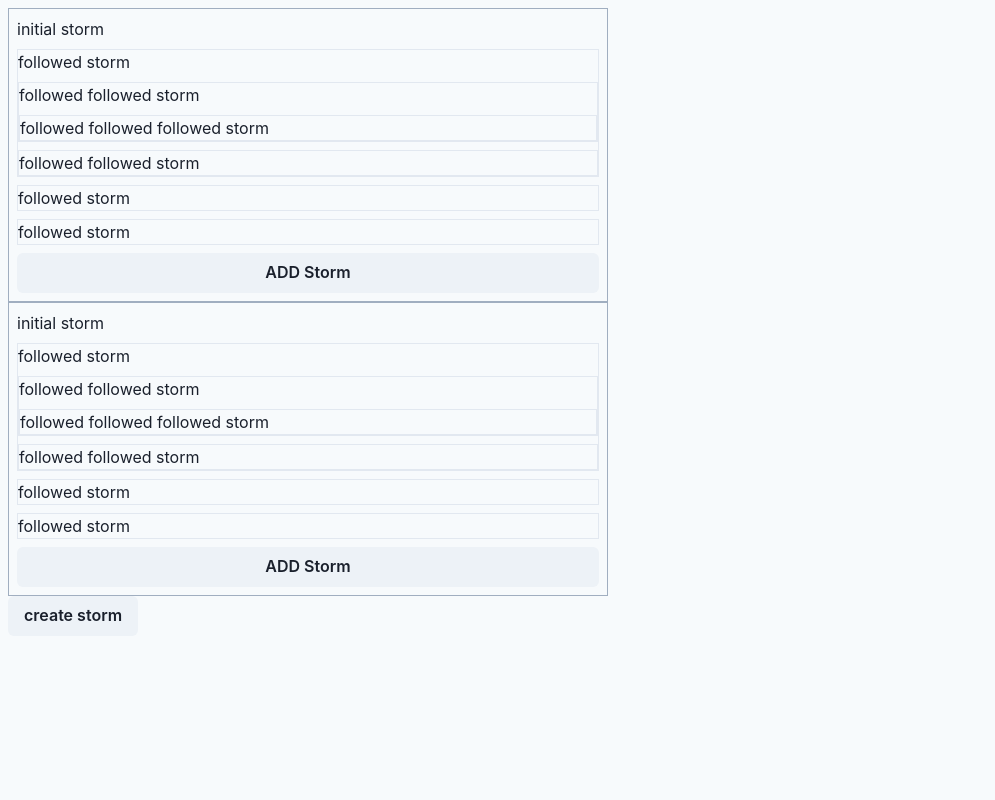
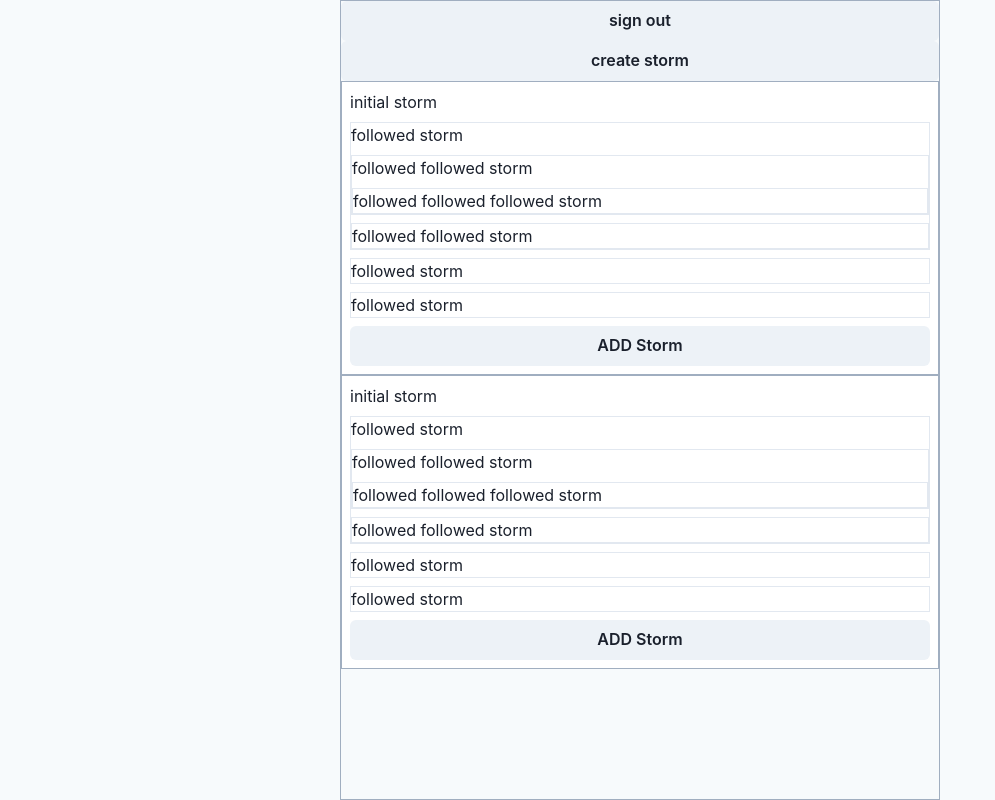
Before and after one commit to reactboy/stormflow, a Next.js app: page /dashboard in a window 1280 px wide. Shown: the whole page, without its empty margins (0-995 px from the left). Built offline with nearby package versions, Linux system fonts and the light colour scheme.

Commit message:
add: add signin/out and adjust layout of dashboard page

```diff
--- a/src/components/common/Layout/index.tsx
+++ b/src/components/common/Layout/index.tsx
@@ -11,7 +11,7 @@ export const Layout: React.FC<Props> = (props) => {
   return (
     <Flex minH="100vh" w="100%" maxW="1440px" direction="column" bg="gray.50">
       {Header && <Header />}
-      <Box flex="1" position="relative" p="8px">
+      <Box flex="1" position="relative">
         {children}
       </Box>
       {Footer && <Footer />}
--- a/src/components/shells/Dashboard/components/TweetStormBox/index.tsx
+++ b/src/components/shells/Dashboard/components/TweetStormBox/index.tsx
@@ -11,7 +11,7 @@ export const TweetStormBox: React.FC<TweetStormBoxProps> = (props) => {
   const { tweet, onAddStorm } = props;
   const { id, text, includes = [] } = tweet;
   return (
-    <Box p="8px" maxW="600px" border="1px" borderColor="gray.400">
+    <Box bg="white" p="8px" maxW="600px" border="1px" borderColor="gray.400">
       <Text fontSize="16px">{text}</Text>
       {!!includes.length &&
         includes.map((tweet) => <TweetStorm level={0 + 1} key={tweet.id} tweet={tweet} />)}
--- a/src/components/shells/Dashboard/index.tsx
+++ b/src/components/shells/Dashboard/index.tsx
@@ -1,13 +1,18 @@
 import { useQuery } from 'react-query';
+import { signOut } from 'next-auth/client';
+import { useRouter } from 'next/router';
 import { Button, Box, useDisclosure } from '@chakra-ui/react';
 import { Tweet } from '@utils/types';
 import { fetcher } from '@utils';
+import { useWindowSize } from '@hooks';
 import { TweetStormBox, NewStormModal } from './components';
 
 export const DashboardShell = () => {
+  const router = useRouter();
   const { isOpen: isOpenCreate, onOpen: onOpenCreate, onClose: onCloseCreate } = useDisclosure();
   const { isOpen: isOpenAdd, onOpen: onOpenAdd, onClose: onCloseAdd } = useDisclosure();
   const { data: storms, isLoading } = useQuery<Tweet[]>('storms', fetcher('/api/fetchStorm'));
+  const { height } = useWindowSize();
 
   const onCreateStorm = () => {
     console.log('create storm');
@@ -26,16 +31,26 @@ export const DashboardShell = () => {
 
   return (
     <>
-      <Box>
+      <Box maxW="600px" mx="auto" minH={`${height}px`} border="1px" borderColor="gray.400">
+        <Button
+          w="100%"
+          onClick={async () => {
+            //@ts-ignore
+            const data: any = await signOut({ redirect: false, callbackUrl: '/' });
+            router.push(data.url);
+          }}
+        >
+          sign out
+        </Button>
+        <Button w="100%" onClick={onOpenCreate}>
+          create storm
+        </Button>
         {!!storms.length
           ? storms.map((storm) => (
               <TweetStormBox key={storm.id} tweet={storm} onAddStorm={onAddStorm} />
             ))
           : null}
       </Box>
-      <div>
-        <Button onClick={onOpenCreate}>create storm</Button>
-      </div>
 
       {/* TODO 新規作成と追加は表示モーダルは分けるがコンポーネントは共通化 */}
       <NewStormModal
--- a/src/components/shells/Signin/index.tsx
+++ b/src/components/shells/Signin/index.tsx
@@ -1,16 +1,37 @@
-import { Button } from '@chakra-ui/react';
-import { useRouter } from 'next/router';
+import Link from 'next/link';
+import { signIn, useSession } from 'next-auth/client';
+import { Button, Flex } from '@chakra-ui/react';
 import { Center } from '@components/common';
 
-export const SigninShell = () => {
-  const router = useRouter();
-  const onClickSignin = () => {
-    alert('sign in');
-    router.push('/dashboard');
-  };
+type SigninShellProps = {
+  //TODO next-auth関係の型定義の仕方を考える
+  providers: any[];
+};
+
+export const SigninShell: React.FC<SigninShellProps> = (props) => {
+  const { providers } = props;
+  const session = useSession();
+  console.log(session);
   return (
     <Center>
-      <Button onClick={onClickSignin}>Signin with twitter</Button>
+      {Object.values(providers).map((provider) => (
+        <div key={provider.name}>
+          <Button
+            onClick={() =>
+              signIn(provider.id, { callbackUrl: `${process.env.NEXT_PUBLIC_APP_URL}/dashboard` })
+            }
+          >
+            Sign in with {provider.name}
+          </Button>
+        </div>
+      ))}
+      <Flex justifyContent="center" mt="16px">
+        <Link href="/">
+          <Button as="a" cursor="pointer">
+            back to top
+          </Button>
+        </Link>
+      </Flex>
     </Center>
   );
 };
--- a/src/components/shells/Top/index.tsx
+++ b/src/components/shells/Top/index.tsx
@@ -1,11 +1,10 @@
-import { Button, Box } from '@chakra-ui/react';
-import { useRouter } from 'next/router';
+import { Button } from '@chakra-ui/react';
 import { Center } from '@components/common';
+import { signIn } from 'next-auth/client';
 
 export const TopShell = () => {
-  const router = useRouter();
   const onClickCTA = () => {
-    router.push('/signin');
+    signIn();
   };
   return (
     <Center>
--- /dev/null
+++ b/src/hooks/index.ts
@@ -0,0 +1 @@
+export * from './useWindowSize';
--- /dev/null
+++ b/src/hooks/useWindowSize.ts
@@ -0,0 +1,25 @@
+import { useState, useEffect } from 'react';
+
+export const useWindowSize = () => {
+  const [windowSize, setWindowSize] = useState({
+    width: undefined,
+    height: undefined,
+  });
+
+  useEffect(() => {
+    const handleResize = () => {
+      setWindowSize({
+        width: window.innerWidth,
+        height: window.innerHeight,
+      });
+    };
+
+    window.addEventListener('resize', handleResize);
+
+    handleResize();
+
+    return () => window.removeEventListener('resize', handleResize);
+  }, []);
+
+  return windowSize;
+};
--- a/src/pages/api/auth/[...nextauth].ts
+++ b/src/pages/api/auth/[...nextauth].ts
@@ -10,5 +10,8 @@ export default NextAuth({
       clientSecret: process.env.TWITTER_CLIENT_SECRET,
     }),
   ],
+  pages: {
+    signIn: '/signin',
+  },
   // database: process.env.DATABASE_URL,
 });
--- a/tsconfig.json
+++ b/tsconfig.json
@@ -21,7 +21,8 @@
       "@utils/*": ["src/utils/*"],
       "@utils": ["src/utils"],
       "@styles/*": ["src/styles/*"],
-      "@redux/*": ["src/redux/*"]
+      "@redux/*": ["src/redux/*"],
+      "@hooks": ["src/hooks"]
     }
   },
   "include": ["next-env.d.ts", "**/*.ts", "**/*.tsx"],
```
Also changed, not shown: src/pages/signin/index.tsx (+22 -4 lines).
